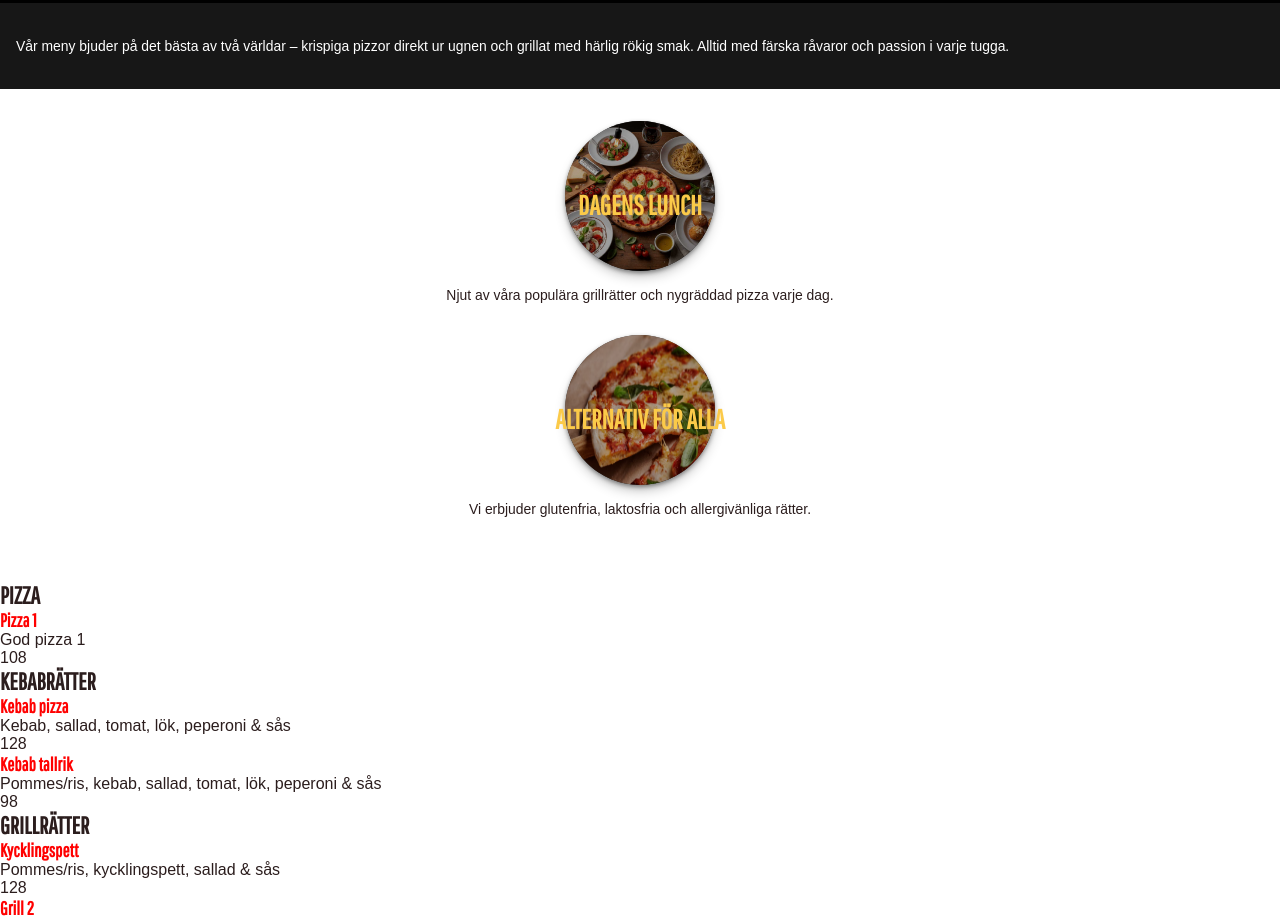
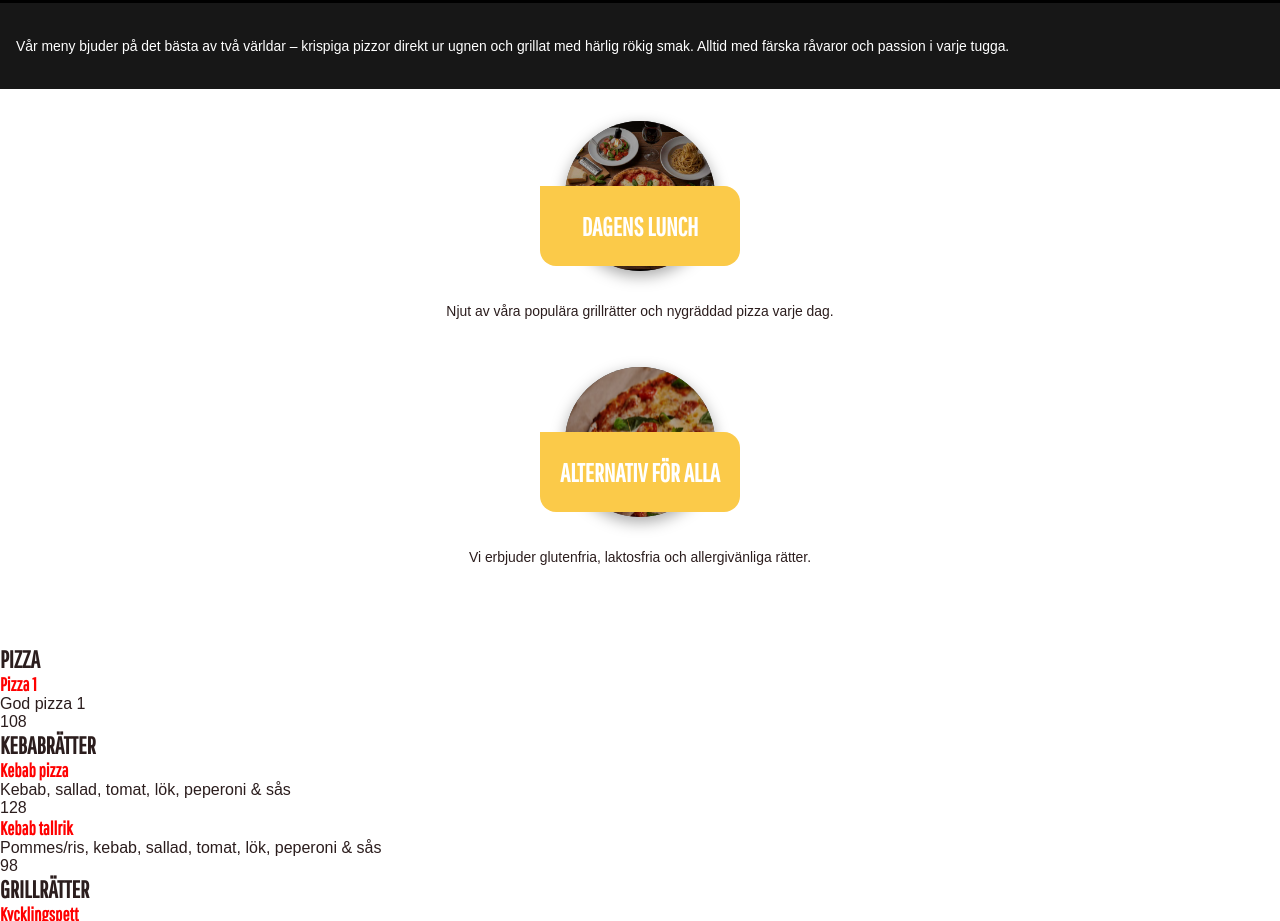
Before and after one commit to sebas-agudelo/latchpizzeria, a React (Create React App) app: page /meny in a window 1280 px wide. Shown: the part 803-1724 px from the top of the page. Built offline with nearby package versions, Linux system fonts and the light colour scheme; a web font is replaced by a local one.

Commit message:
Implement footer and footer content

```diff
--- a/src/sass/Home/_home.scss
+++ b/src/sass/Home/_home.scss
@@ -76,7 +76,7 @@ $marginTop: 1.5rem;
                 border-radius: 50%;
                 background-color: #000000;
                 margin: 0 auto;
-               box-shadow: rgba(0, 0, 0, 0.4) 0px 2px 4px, rgba(0, 0, 0, 0.3) 0px 7px 13px -3px, rgba(0, 0, 0, 0.2) 0px -3px 0px inset;
+               box-shadow: rgba(0, 0, 0, 0.35) 0px 5px 15px;
                 img {
                     width: 100%;
                     height: 100%;
--- a/src/sass/Menu/_menu.scss
+++ b/src/sass/Menu/_menu.scss
@@ -112,7 +112,7 @@
                 border-radius: 50%;
                 background-color: #000000;
                 margin: 0 auto;
-                box-shadow: rgba(0, 0, 0, 0.4) 0px 2px 4px, rgba(0, 0, 0, 0.3) 0px 7px 13px -3px, rgba(0, 0, 0, 0.2) 0px -3px 0px inset;
+               box-shadow: rgba(0, 0, 0, 0.35) 0px 5px 15px;
 
                 img {
                     width: 100%;
@@ -124,18 +124,28 @@
             }
             .menu-highlight-item-details{
                 h3{
+                    // box-shadow: rgba(0, 0, 0, 0.35) 0px 5px 15px;
                     position: absolute;
-                    top: 45%;
+                    top: 55%;
                     left: 50%;
-                    transform: translate(-50%, -45%);
-                    color: #fbca49;
-                    font-size: 1.7rem;
-                    padding: 0 1rem;
+                    transform: translate(-50%, -55%);
+                    display: flex;
+                    justify-content: center;
+                    align-items: center;
+                    color: #fff;
+                    font-size: 1.6rem;
+                    padding: 0;
+                    background-color: #fbca49;
+                    width: 200px;
+                    height: 80px;
+                    border-radius: 0 ;
+border-radius: 0 1rem 1rem 1rem;
+
                     // text-align: center;
                 }
 
                 p{
-                    margin: 1rem 0 2rem;
+                    margin: 2rem 0 3rem;
                     font-size: 0.87rem;
                     padding: 0 3rem;
 
```
